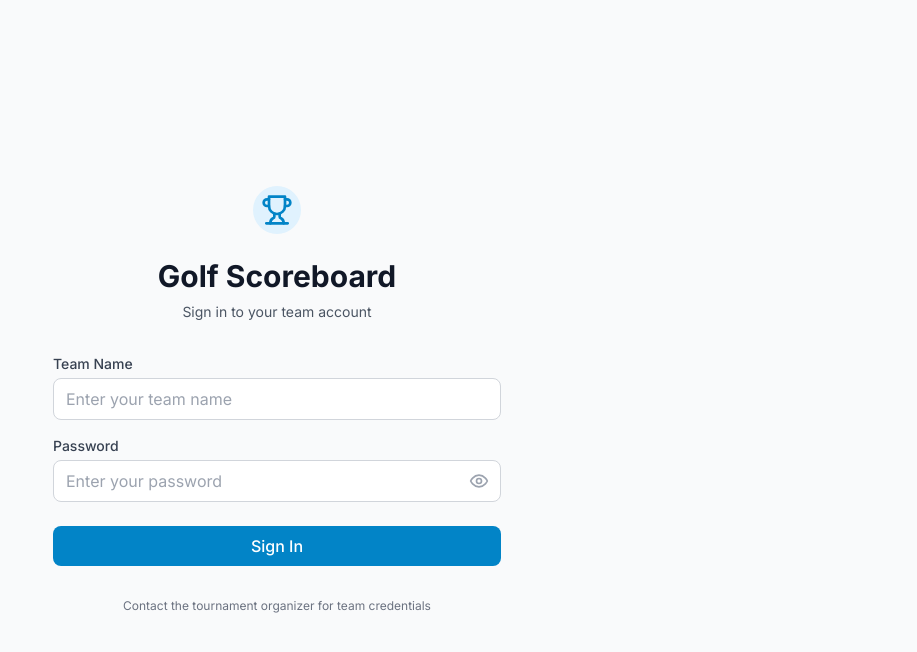
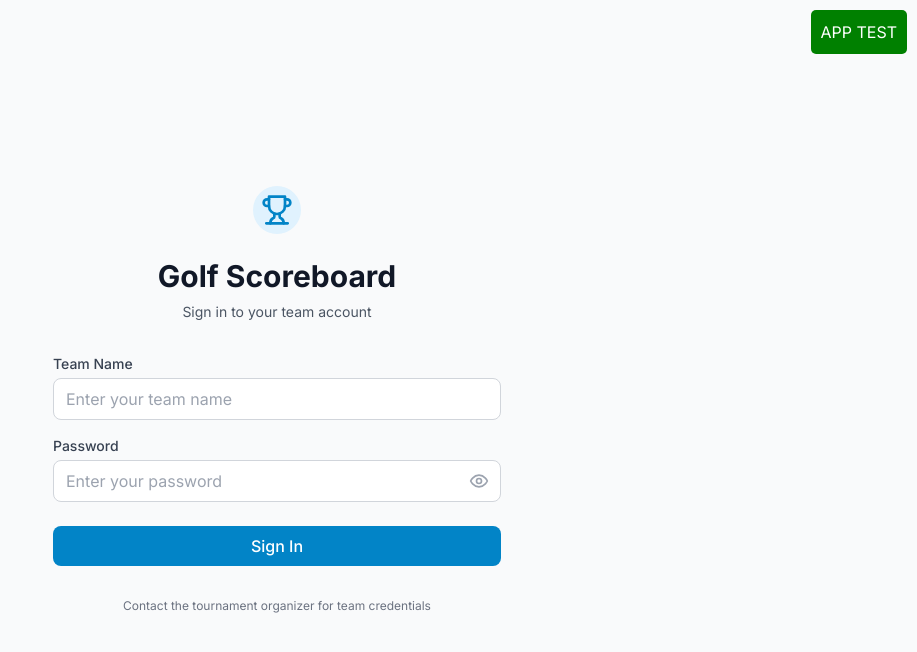
Before and after one commit to joe-wiedemann/golf-scoreboard, a React (Vite) app in the folder frontend/: page /login in a window 1280 px wide. Shown: the top 652 px of the page, without its empty margins (363-1280 px from the left). Built offline with nearby package versions, Linux system fonts and the light colour scheme; no server answers.

Commit message:
shit broken

```diff
--- a/frontend/src/App.tsx
+++ b/frontend/src/App.tsx
@@ -1,3 +1,4 @@
+import React from 'react'
 import { BrowserRouter as Router, Routes, Route } from 'react-router-dom'
 import { AuthProvider } from './contexts/AuthContext'
 import { ScoreProvider } from './contexts/ScoreContext'
@@ -9,11 +10,35 @@ import ProtectedRoute from './components/ProtectedRoute'
 
 function App() {
   console.log('App component rendering')
+
+  // Add a simple test to see if any clicks work
+  const handleTestClick = () => {
+    console.log('App test click!')
+    alert('App test click works!')
+  }
+
   return (
     <AuthProvider>
       <ScoreProvider>
         <Router>
           <div className="min-h-screen bg-gray-50">
+            {/* Test button at app level */}
+            <button
+              onClick={handleTestClick}
+              style={{
+                position: 'fixed',
+                top: '10px',
+                right: '10px',
+                zIndex: 9999,
+                padding: '10px',
+                backgroundColor: 'green',
+                color: 'white',
+                border: 'none',
+                borderRadius: '5px'
+              }}
+            >
+              APP TEST
+            </button>
             <Routes>
               <Route path="/login" element={<Login />} />
               <Route path="/" element={
--- a/frontend/src/pages/Leaderboard.tsx
+++ b/frontend/src/pages/Leaderboard.tsx
@@ -100,8 +100,15 @@ const Leaderboard: React.FC = () => {
 
   return (
     <div className="space-y-6">
-      {/* Debug test button */}
+            {/* Debug test button */}
       <div className="bg-yellow-100 border border-yellow-300 rounded-lg p-4">
+        <button
+          onClick={() => alert('Basic button works!')}
+          style={{ padding: '20px', backgroundColor: 'red', color: 'white', border: 'none' }}
+        >
+          BASIC TEST
+        </button>
+        <br />
         <button
           {...useMobileClick(() => {
             console.log('Test button clicked!')
```
